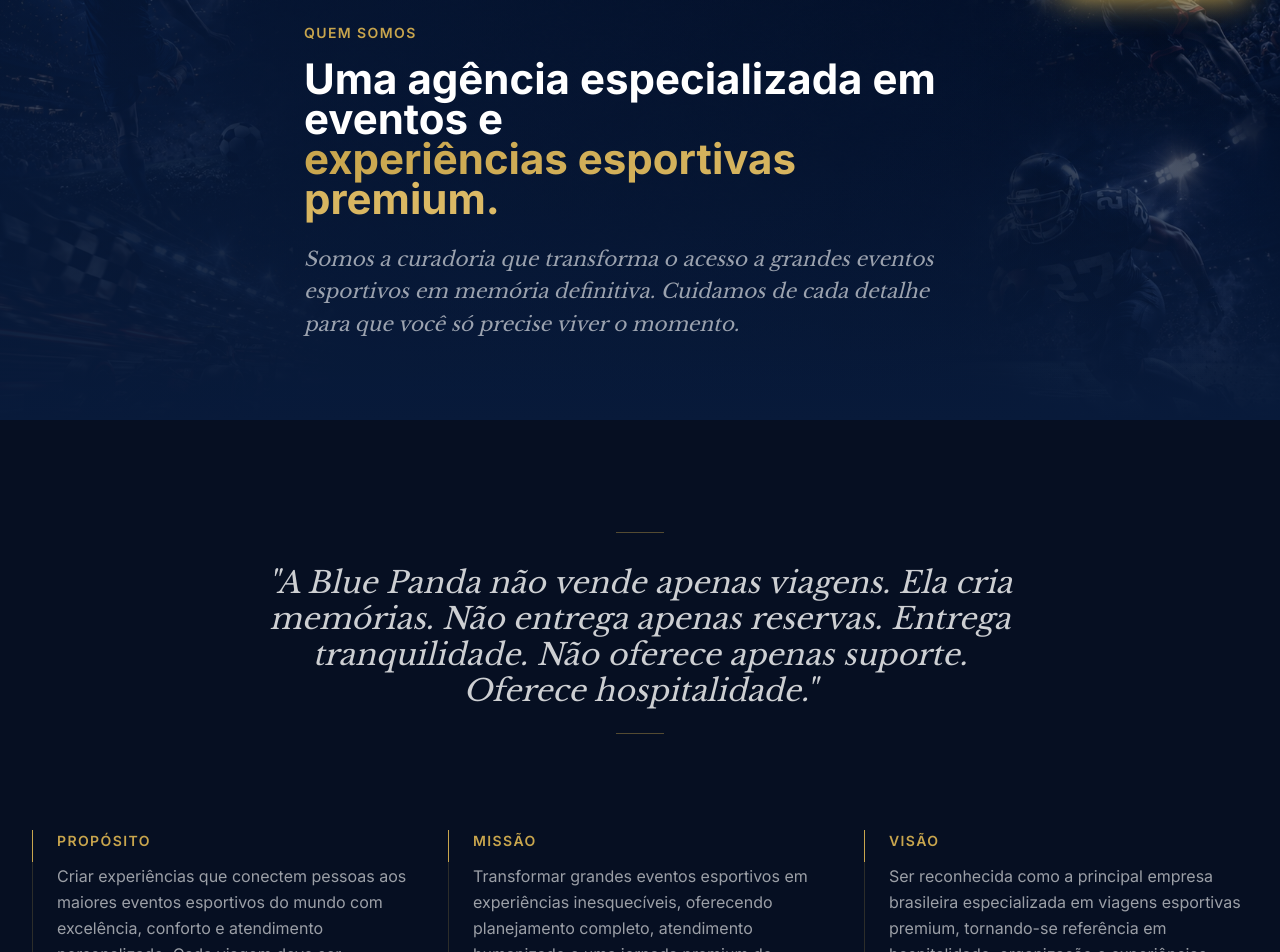
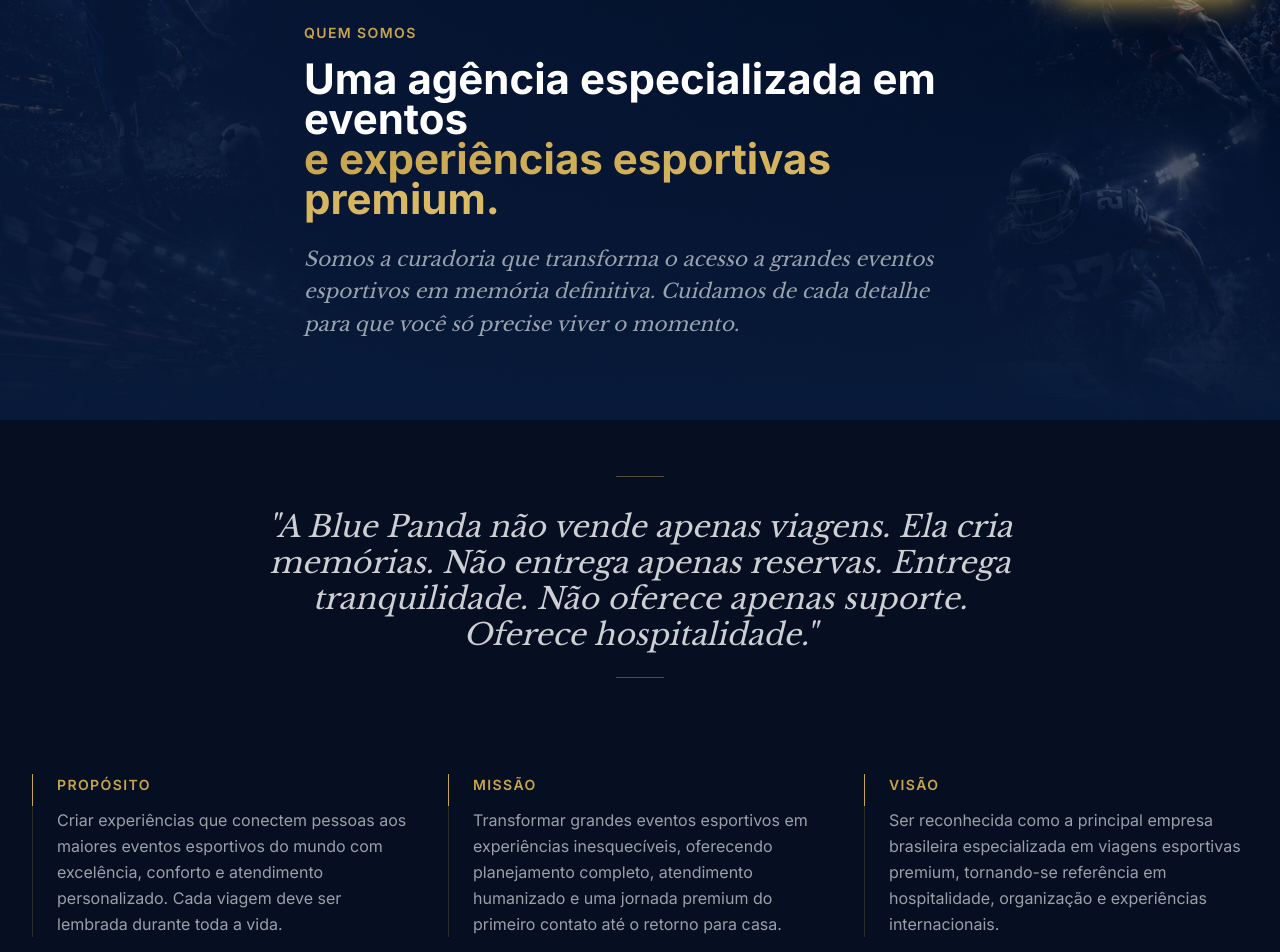
Before and after one commit to Brunoleoguilherme/blue-panda-plataform, a Next.js app: page /sobre in a window 1280 px wide. Shown: the part 140-1092 px from the top of the page. Built offline with nearby package versions, Linux system fonts and the light colour scheme.

Commit message:
sobre: quebra de linha correta no titulo

```diff
--- a/app/(public)/sobre/sobre-hero.tsx
+++ b/app/(public)/sobre/sobre-hero.tsx
@@ -32,9 +32,9 @@
             Quem somos
           </p>
           <h1 className="text-2xl sm:text-4xl lg:text-[42px] font-bold text-white leading-tight mb-6">
-            Uma agência especializada em eventos e
+            Uma agência especializada em eventos
             <br />
-            <span className="text-gold-gradient">experiências esportivas premium.</span>
+            <span className="text-gold-gradient">e experiências esportivas premium.</span>
           </h1>
           <p className="text-white/60 text-xl font-serif italic leading-relaxed">
             Somos a curadoria que transforma o acesso a grandes eventos esportivos em memória definitiva.
--- a/app/(public)/sobre/sobre-manifesto.tsx
+++ b/app/(public)/sobre/sobre-manifesto.tsx
@@ -23,7 +23,7 @@
 
 export function SobreManifesto() {
   return (
-    <section className="section bg-[#060f22]">
+    <section className="py-10 md:py-14 bg-[#060f22]">
       <div className="container-bp">
         {/* Manifesto central */}
         <motion.div
```
